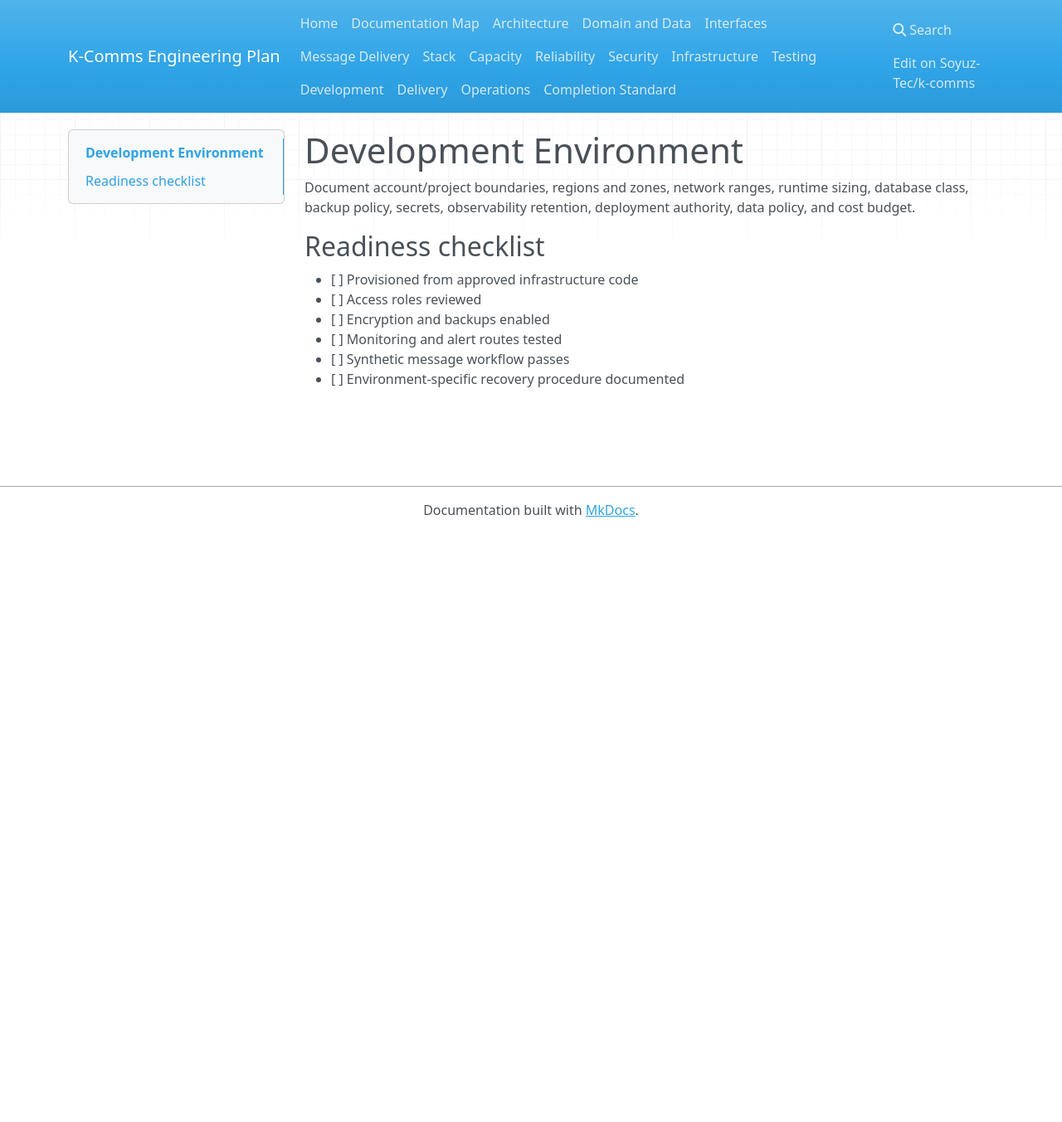
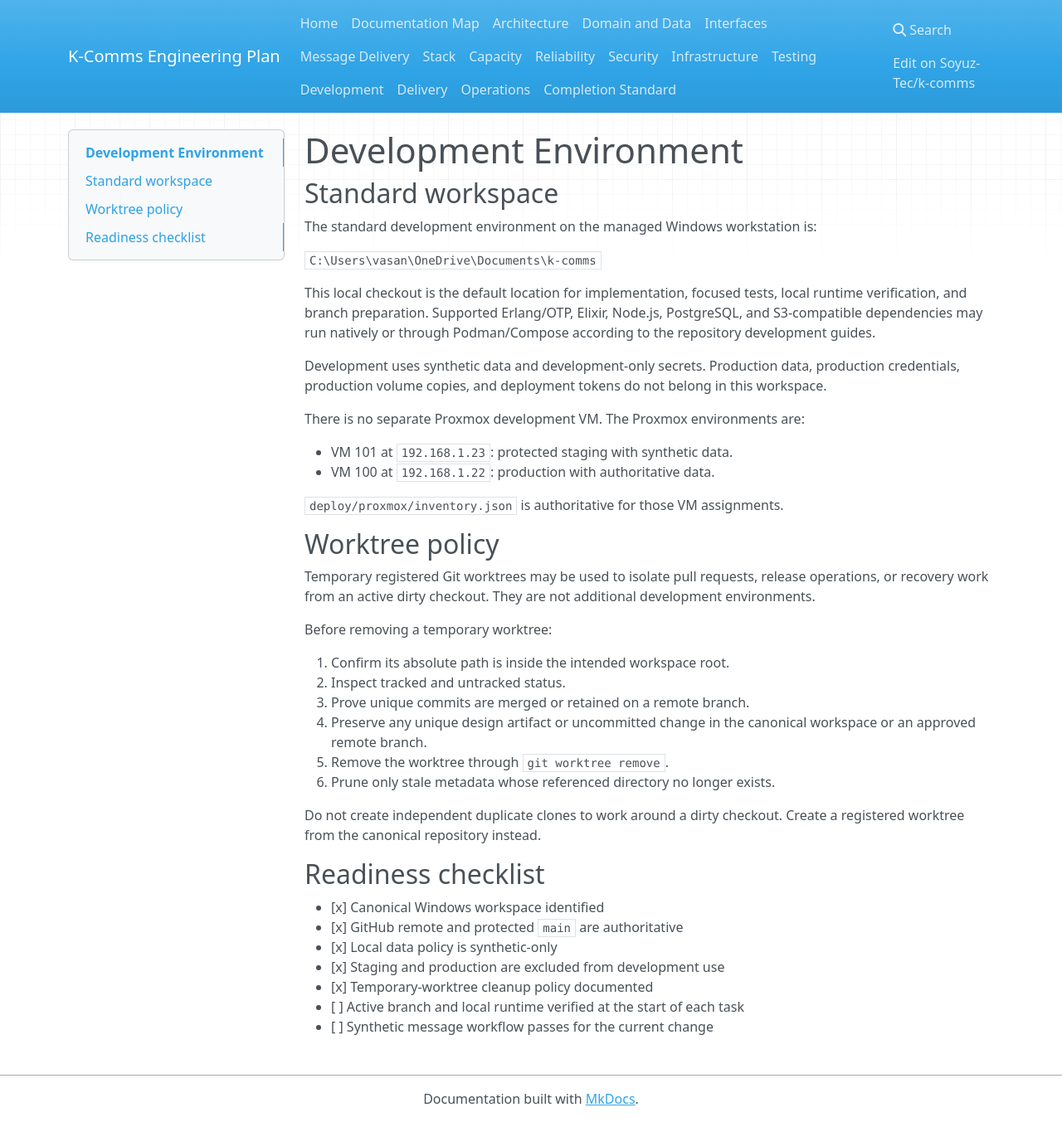
Before and after one commit to Soyuz-Tec/k-comms, an MkDocs documentation site: the page built from docs/10-infrastructure-and-deployment/environments/development.md, in a window 1280 px wide and 1353 px high. Shown: the whole window at 83% size. Built offline with MkDocs 1.6.1, drawn with Linux system fonts in a browser that asks for light colours; nearby versions of some CDN libraries.

Commit message:
Document canonical Windows development workspace (#47)
Define the managed Windows checkout as the standard K-Comms development environment and enforce safe temporary-worktree cleanup.

```diff
--- a/docs/10-infrastructure-and-deployment/environments/development.md
+++ b/docs/10-infrastructure-and-deployment/environments/development.md
@@ -1,12 +1,52 @@
 # Development Environment
 
-Document account/project boundaries, regions and zones, network ranges, runtime sizing, database class, backup policy, secrets, observability retention, deployment authority, data policy, and cost budget.
+## Standard workspace
+
+The standard development environment on the managed Windows workstation is:
+
+`C:\Users\vasan\OneDrive\Documents\k-comms`
+
+This local checkout is the default location for implementation, focused tests,
+local runtime verification, and branch preparation. Supported Erlang/OTP,
+Elixir, Node.js, PostgreSQL, and S3-compatible dependencies may run natively or
+through Podman/Compose according to the repository development guides.
+
+Development uses synthetic data and development-only secrets. Production data,
+production credentials, production volume copies, and deployment tokens do not
+belong in this workspace.
+
+There is no separate Proxmox development VM. The Proxmox environments are:
+
+- VM 101 at `192.168.1.23`: protected staging with synthetic data.
+- VM 100 at `192.168.1.22`: production with authoritative data.
+
+`deploy/proxmox/inventory.json` is authoritative for those VM assignments.
+
+## Worktree policy
+
+Temporary registered Git worktrees may be used to isolate pull requests,
+release operations, or recovery work from an active dirty checkout. They are
+not additional development environments.
+
+Before removing a temporary worktree:
+
+1. Confirm its absolute path is inside the intended workspace root.
+2. Inspect tracked and untracked status.
+3. Prove unique commits are merged or retained on a remote branch.
+4. Preserve any unique design artifact or uncommitted change in the canonical
+   workspace or an approved remote branch.
+5. Remove the worktree through `git worktree remove`.
+6. Prune only stale metadata whose referenced directory no longer exists.
+
+Do not create independent duplicate clones to work around a dirty checkout.
+Create a registered worktree from the canonical repository instead.
 
 ## Readiness checklist
 
-- [ ] Provisioned from approved infrastructure code
-- [ ] Access roles reviewed
-- [ ] Encryption and backups enabled
-- [ ] Monitoring and alert routes tested
-- [ ] Synthetic message workflow passes
-- [ ] Environment-specific recovery procedure documented
+- [x] Canonical Windows workspace identified
+- [x] GitHub remote and protected `main` are authoritative
+- [x] Local data policy is synthetic-only
+- [x] Staging and production are excluded from development use
+- [x] Temporary-worktree cleanup policy documented
+- [ ] Active branch and local runtime verified at the start of each task
+- [ ] Synthetic message workflow passes for the current change
```
Also changed, not shown: AGENTS.md (+23 -2 lines), docs/06-platform-and-stack/environments.md (+5 -2 lines), docs/12-development-guides/getting-started.md (+8 -0 lines), docs/14-operations/development-to-production-completion-standard.md (+9 -6 lines), 2 other files.
